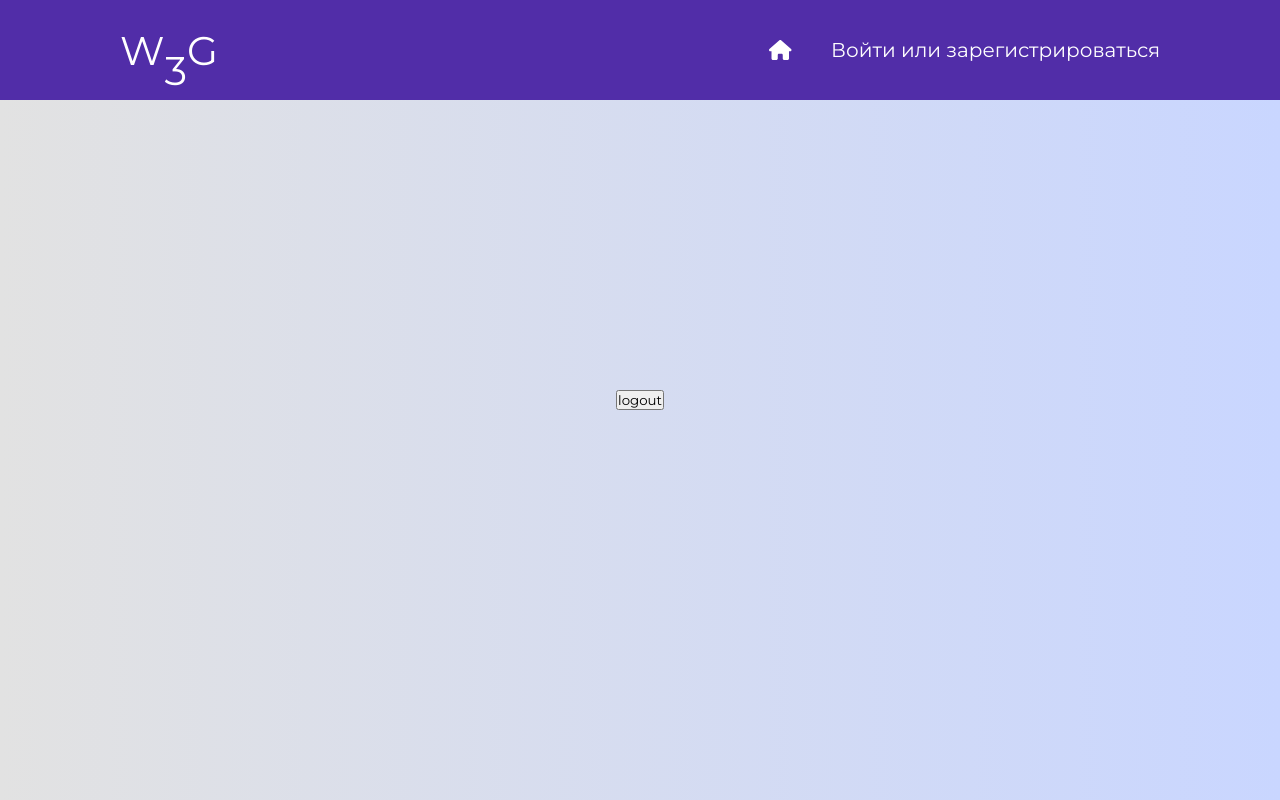
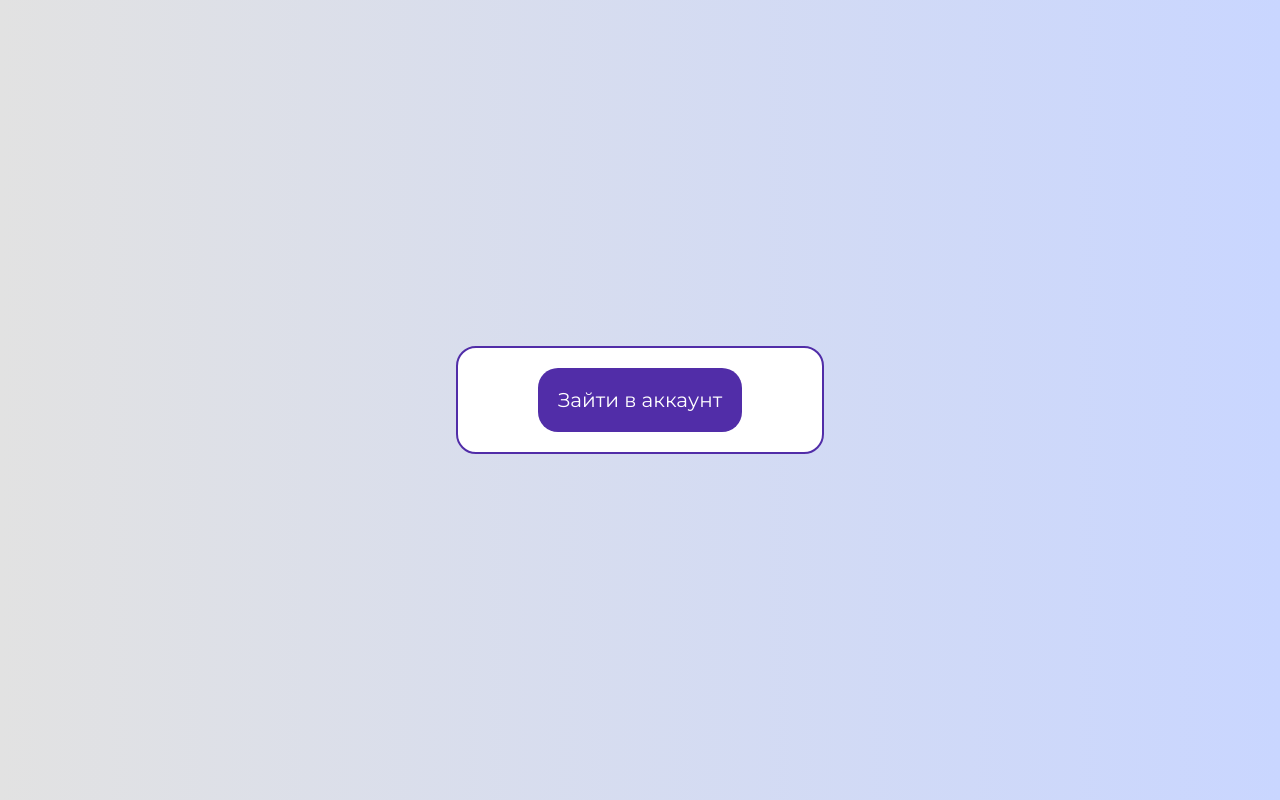
Before and after one commit to 3member-crew/SPA_LAB, a React (Create React App) app in the folder frontend/: page /account in a window 1280 px wide. Built offline with nearby package versions, Linux system fonts and the light colour scheme.

Commit message:
Account page 90% done

```diff
--- a/frontend/src/App.js
+++ b/frontend/src/App.js
@@ -4,8 +4,44 @@ import Home from './views/Home';
 import JoinRoom from './views/JoinRoom';
 import Room from './views/Room';
 import Account from './views/Account';
-import { BrowserRouter, Routes, Route, Link } from 'react-router-dom';
-import React, { Component } from 'react';
+import { BrowserRouter, Routes, Route, Navigate } from 'react-router-dom';
+import React from 'react';
+import axios from "axios";
+
+function App() {
+  async function HandleAccountPageEnter() {
+    if (localStorage.getItem('token' !== null)) {
+      const response = await axios.get('http://127.0.0.1:8000/api/auth/profile/');
+
+      console.log(JSON.parse(response.data));
+      const email = response.data.data[0];
+      const username = response.data.data[1];
+
+      localStorage.setItem('email', JSON.stringify(email));
+      localStorage.setItem('username', JSON.stringify(username));
+    }
+  }
+
+  return (
+      <>
+          <BrowserRouter>
+              <Routes>
+                  <Route index element={<Home />} />
+                  <Route exact path="/auth" element={<Auth />} />
+                  <Route exact path="/home" element={<JoinRoom />} />
+                  <Route exact path="/room/:room" element={<Room />} />
+                  <Route path="/account" element={<Account />} onEnter={HandleAccountPageEnter} />
+                  <Route path="*" element={<Navigate to="/" replace />} />
+              </Routes>
+          </BrowserRouter>
+      </>
+  );
+
+}
+
+
+
+export default App;
 
 
 
@@ -68,35 +104,6 @@ import React, { Component } from 'react';
 //         )
 //     }
 // }
-
-function App() {
-    function requireAuth(nextState, replace, next) {
-        if (!localStorage.getItem('token')) {
-            replace({
-                pathname: "/login",
-                state: { nextPathname: nextState.location.pathname }
-            })
-        }
-
-        next();
-    }
-
-    return (
-        <>
-            <BrowserRouter>
-                <Routes>
-                    <Route index element={<Home />} />
-                    <Route exact path="/auth" element={<Auth />} />
-                    <Route exact path="/home" element={<JoinRoom />} />
-                    <Route exact path="/room/:room" element={<Room />} />
-                    <Route exact path="/account" element={<Account />} />
-                </Routes>
-            </BrowserRouter>
-        </>
-    );
-}
-
-export default App;
 
 // class App_t extends Component {
 
--- a/frontend/src/views/Account.js
+++ b/frontend/src/views/Account.js
@@ -1,5 +1,6 @@
 import { useNavigate } from 'react-router-dom';
 import Header from '../components/Header.js';
+import axios from 'axios';
 
 import '../App.css';
 import './Auth.js';
@@ -7,21 +8,42 @@ import './Auth.js';
 function AccountPage() {
     const navigate = useNavigate();
 
-    function HandleLogout() {
+    async function HandleLogout() {
+        await axios.post('http://127.0.0.1:8000/api/auth/logout');
         localStorage.clear();
         navigate('../');
     }
 
+    function HandleLoginRegClick() {
+        navigate('../Auth');
+    }
+
     return (
         <div>
-            <Header />
-            <div id="account-info-wrap">
-                <div>
-                    <button onClick={HandleLogout}>
-                        logout
-                    </button>
+            {localStorage.getItem('token' !== null) ? ([
+                <Header />,
+                <div id="introduction-wrap">
+                    <div>
+                    </div>
+                    <div style={{fontSize: '40px', fontStyle: 'bold', marginBottom: '50px'}}>
+
+                    </div>
+                    <div>
+                        <button onClick={HandleLogout}>
+                            Выйти из аккаунта
+                        </button>
+                    </div>
                 </div>
-            </div>
+            ]) : (
+                <div id="introduction-wrap">
+                    <div>
+                        <button onClick={HandleLoginRegClick}>
+                            Зайти в аккаунт
+                        </button>
+                    </div>
+                </div>
+            )}
+
         </div>
     )
 }
--- a/frontend/src/views/Auth.js
+++ b/frontend/src/views/Auth.js
@@ -28,26 +28,29 @@ function Auth() {
     };
 
     async function HandleLoginClick() {
-        const respone = await axios.post('http://127.0.0.1:8000/api/auth/login/', {
+        const response = await axios.post('http://127.0.0.1:8000/api/auth/login/', {
             username: loginUsernameRef.current.value,
             password: loginPasswordRef.current.value,
         })
 
-        const token = respone.data.token;
-        localStorage.setItem('token', token);
+        const token = response.data.token;
+
+        localStorage.setItem('token', JSON.stringify(token));
 
         navigate('../');
     };
 
     async function HandleRegisterClick() {
-        const respone = await axios.post('http://127.0.0.1:8000/api/auth/register/', {
+        const response = await axios.post('http://127.0.0.1:8000/api/auth/register/', {
             username: regUsernameRef.current.value,
             email: regEmailRef.current.value,
             password: regPasswordRef.current.value,
         })
 
-        const token = respone.data.token;
-        localStorage.setItem('token', token);
+        const token = response.data.token;
+
+        localStorage.setItem('token', JSON.stringify(token));
+
         navigate('../');
     };
 
@@ -67,7 +70,7 @@ function Auth() {
                     <span>
                         или используйте Email для регистрации
                     </span>
-                    <input type="email" placeholder="Имя" ref={regUsernameRef}></input>
+                    <input type="email" placeholder="email" ref={regUsernameRef}></input>
                     <input type="email" placeholder="Email" ref={regEmailRef}></input>
                     <input type="password" placeholder="Пароль" ref={regPasswordRef}></input>
                     <button onClick={HandleRegisterClick}>Создать</button>
--- a/frontend/src/views/Home.js
+++ b/frontend/src/views/Home.js
@@ -1,7 +1,4 @@
-import { FontAwesomeIcon } from '@fortawesome/react-fontawesome';
-import { faHome, faU, faUser } from '@fortawesome/free-solid-svg-icons';
 import { useNavigate } from 'react-router-dom';
-import ReactPlayer from 'react-player';
 import '../App.css';
 import './Auth.js';
 
@@ -32,7 +29,7 @@ function Home() {
                     просмотра видео
                 </div>
                 <div id="room-creation-wrap">
-                    {localStorage.getItem('token') != null || localStorage.getItem('token') != undefined ? (
+                    {localStorage.getItem('token') !== null || localStorage.getItem('token') !== undefined ? (
                         <button onClick={HandleRoomCreateClick}>
                             Создать комнату
                         </button>
@@ -40,8 +37,7 @@ function Home() {
                         <button onClick={HandleLoginRegClick}>
                             Зарегистрируйтесь или войдите, чтобы создать комнату
                         </button>
-                    )
-                    }
+                    )}
                 </div>
             </div>
         </div>
```
Also changed, not shown: 1 other file (tests, documents, lock files or other folders).
